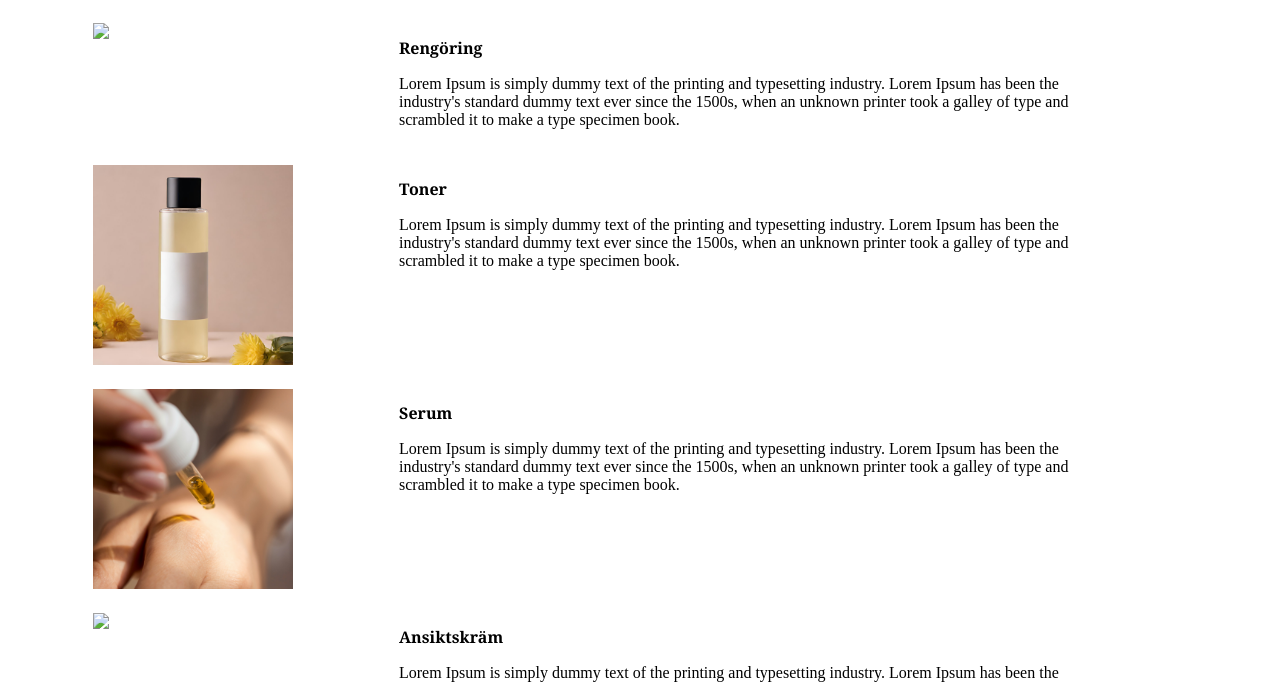
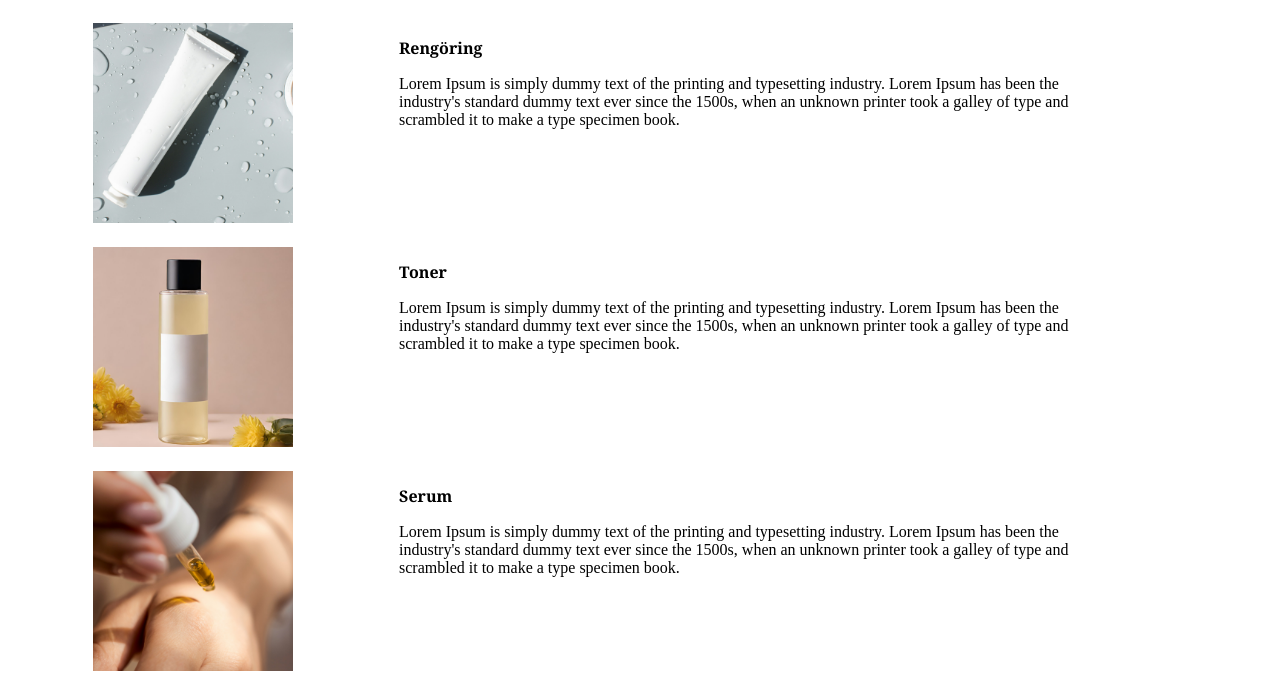
Before and after one commit to idabragge/SKINCARE, a plain HTML site: page rutin.html in a window 1280 px wide. Shown: the part 539-1222 px from the top of the page. Drawn offline with Linux system fonts and the light colour scheme.

Commit message:
Update rutin.html

```diff
--- a/rutin.html
+++ b/rutin.html
@@ -25,7 +25,7 @@
 
     <div class="flex-table">
         <div class="row">
-          <div class="cell left"><img src="images/rengöring.png" width="200"> </div>
+          <div class="cell left"><img src="images/rengoring.png" width="200"> </div>
           <div class="cell right"><h2>Rengöring</h2><p>Lorem Ipsum is simply dummy text of the printing and typesetting industry. Lorem Ipsum has been the
             industry's standard dummy text ever since the 1500s, when an unknown printer took a galley of type and
             scrambled it to make a type specimen book.</p></div>
@@ -43,7 +43,7 @@
             scrambled it to make a type specimen book.</p></div>
         </div>
         <div class="row">
-          <div class="cell left"><img src="images/ansiktskräm.png" width="200"> </div>
+          <div class="cell left"><img src="images/ansiktskram.png" width="200"> </div>
           <div class="cell right"><h2>Ansiktskräm</h2><p>Lorem Ipsum is simply dummy text of the printing and typesetting industry. Lorem Ipsum has been the
             industry's standard dummy text ever since the 1500s, when an unknown printer took a galley of type and
             scrambled it to make a type specimen book.</p></div>
```
